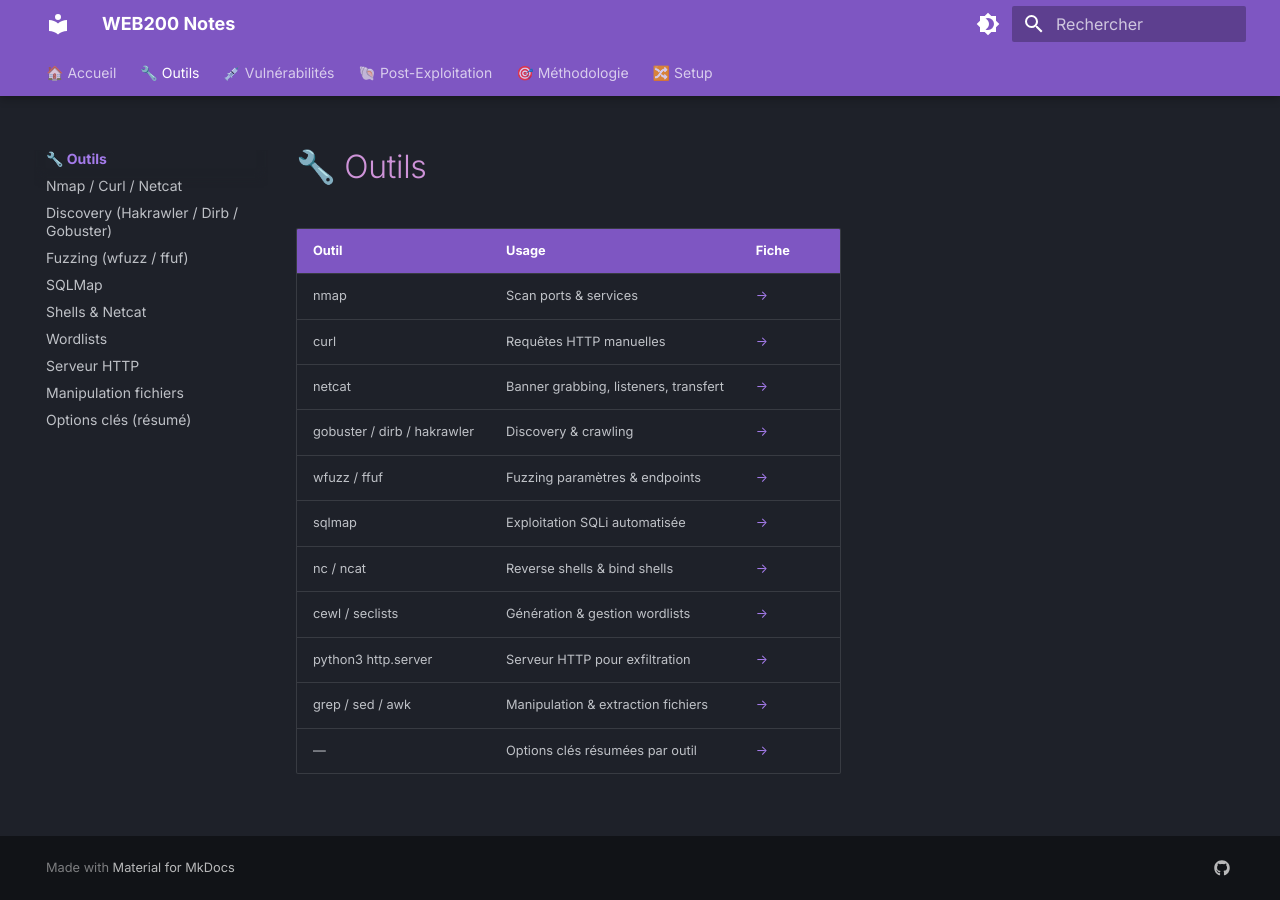
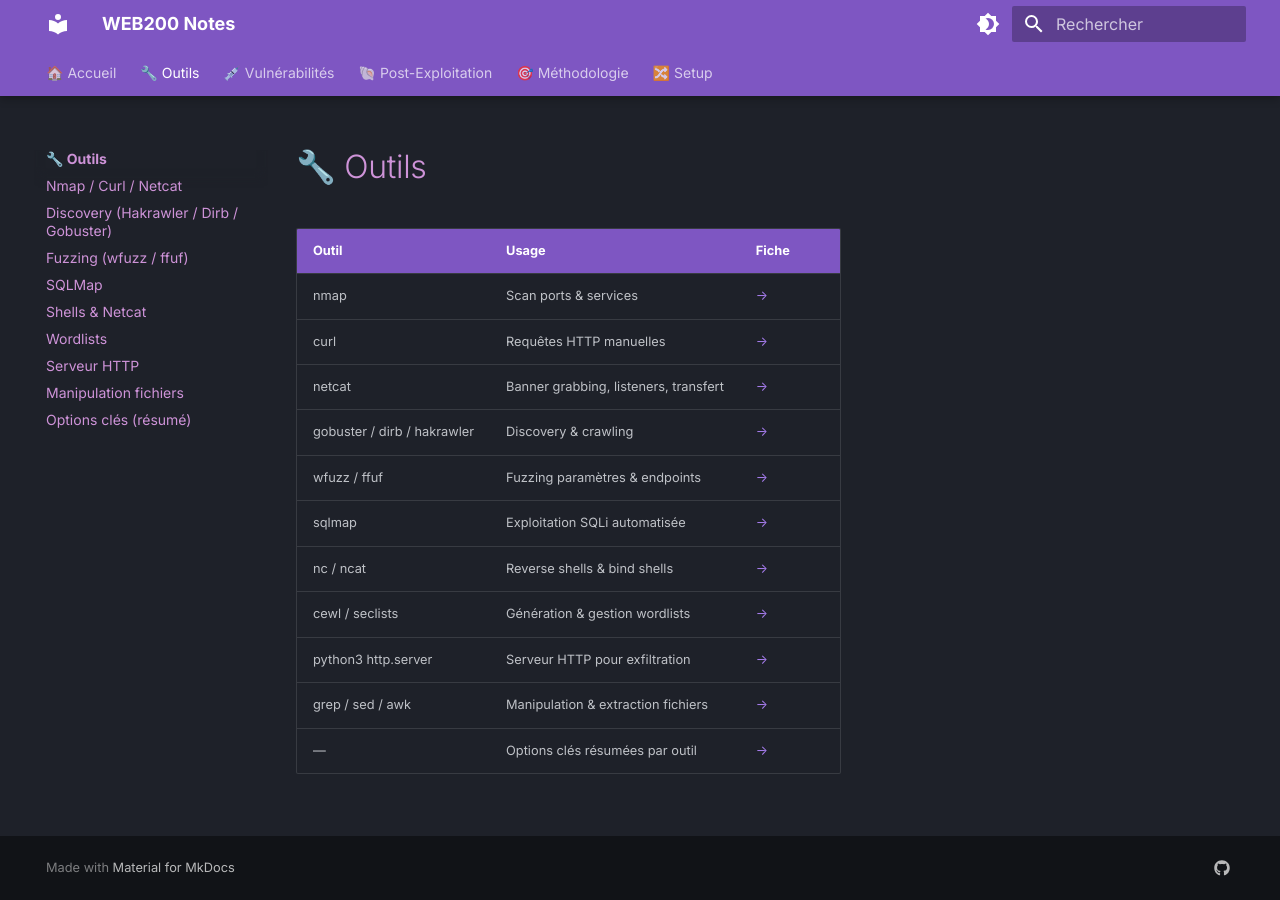
Before and after one commit to GaelleBriet/web200-notes, an MkDocs documentation site: the page built from docs/outils/index.md, in a window 1280 px wide. Built offline with MkDocs 1.6.1 and Material for MkDocs 9.7.7, drawn with Linux system fonts in a browser that asks for light colours.

Commit message:
Add CSS styles for sidebar menu and update vulnerability tag colors

```diff
--- a/docs/stylesheets/extra.css
+++ b/docs/stylesheets/extra.css
@@ -39,7 +39,12 @@
   color: #fff176 !important;
 }
 
-/* Tags de vulnérabilité colorés */
+/* Menu */
+.md-sidebar .md-sidebar__scrollwrap .md-sidebar__inner .md-nav .md-nav__list .md-nav__item .md-nav__link span {
+  color: #ce93d8 !important;
+}
+
+  /* Tags de vulnérabilité colorés */
 .tag-critical { background-color: #c62828 !important; color: white !important; padding: 2px 8px !important; border-radius: 4px !important; font-size: 0.75em !important; }
 .tag-high     { background-color: #e65100 !important; color: white !important; padding: 2px 8px !important; border-radius: 4px !important; font-size: 0.75em !important; }
 .tag-medium   { background-color: #f9a825 !important; color: black !important; padding: 2px 8px !important; border-radius: 4px !important; font-size: 0.75em !important; }
```
